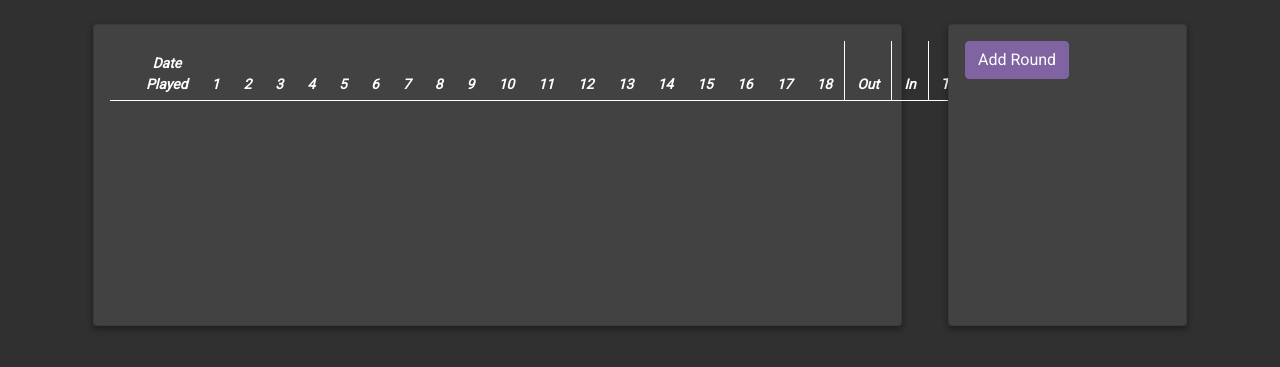
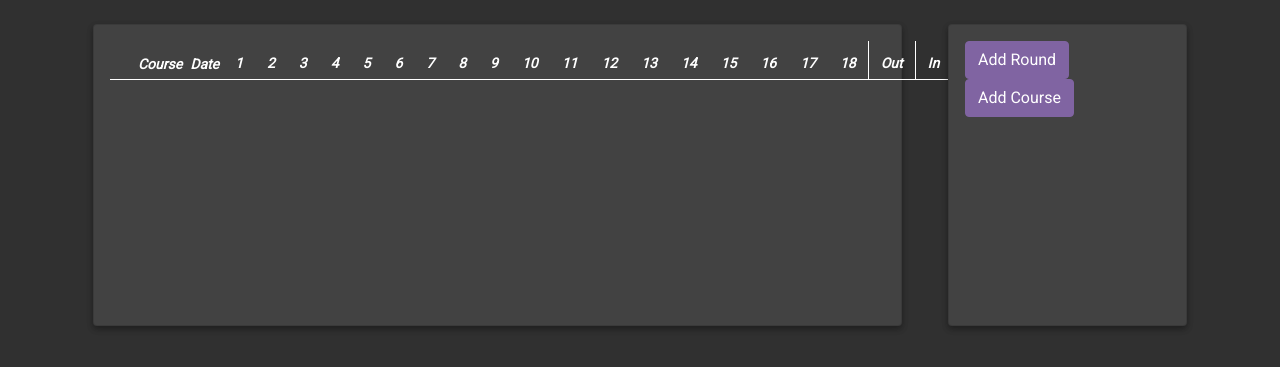
Before and after one commit to matthew11j/Multitool, a Flask app: page /golftracker in a window 1280 px wide. Shown: the part 56-423 px from the top of the page. Run offline with Flask 2, Linux system fonts and the light colour scheme; data that the repository does not hold is empty; some libraries are stand-ins or nearby versions.

Commit message:
add course

```diff
--- a/multitool/golf/forms.py
+++ b/multitool/golf/forms.py
@@ -7,7 +7,6 @@ from datetime import datetime
 from multitool.models import Golf_Round, User
 
 class Add_Round(FlaskForm):
-    # h1Score = IntegerField('Hole 1 Score', validators=[DataRequired(), NumberRange(1, 15)])
     h1Score = IntegerField('Hole 1 Score', validators=[NumberRange(1, 15), Optional()])
     h2Score = IntegerField('Hole 2 Score', validators=[NumberRange(1, 15), Optional()])
     h3Score = IntegerField('Hole 3 Score', validators=[NumberRange(1, 15), Optional()])
@@ -49,4 +48,9 @@ class Add_Round(FlaskForm):
     totalScore = StringField('Total Score')
     description = TextAreaField('Description')
     date_played = DateField('Date Played', format='%Y-%m-%d', validators=[DataRequired()], default=datetime.today)
+    course_played = StringField('Course Played')
     submit = SubmitField('Add Round')
+
+class Add_Course(FlaskForm):
+    name = StringField('Course Name', validators=[DataRequired()])
+    submit = SubmitField('Add Course')
--- a/multitool/golf/routes.py
+++ b/multitool/golf/routes.py
@@ -1,11 +1,11 @@
 from flask import render_template, url_for, flash, redirect, request, Blueprint, jsonify
 from multitool import db, bcrypt
-from multitool.golf.forms import Add_Round
+from multitool.golf.forms import Add_Round, Add_Course
 from multitool.models import Golf_Round, Golf_Course
 
 golf = Blueprint('golf', __name__)
 
-@golf.route("/golftracker", methods=['GET', 'POST'])
+@golf.route("/golftracker")
 def golftracker():
     golf_rounds = Golf_Round.query.all()
     golf_courses = Golf_Course.query.all()
@@ -14,6 +14,7 @@ def golftracker():
 @golf.route("/golftracker/addround", methods=['GET', 'POST'])
 def addround():
     form = Add_Round()
+    golf_courses = Golf_Course.query.all()
     if form.validate_on_submit():
         # Calculating front, back, total Scores
         # Defaulting empty scores
@@ -57,9 +58,20 @@ def addround():
                                         h12Putt=form.h12Putt.data, h13Putt=form.h13Putt.data, h14Putt=form.h14Putt.data,
                                         h15Putt=form.h15Putt.data, h16Putt=form.h16Putt.data, h17Putt=form.h17Putt.data,
                                         h18Putt=form.h18Putt.data, date_played=form.date_played.data,
-                                        backScore=back, frontScore=front, totalScore=total)
+                                        backScore=back, frontScore=front, totalScore=total, course_played=form.course_played.data)
         db.session.add(new_golf_round)
         db.session.commit()
         flash('Round added!', 'success')
         return jsonify(status='ok')
-    return render_template('addround/add.html', form=form)
+    return render_template('addround/add.html', form=form, golf_courses=golf_courses)
+
+@golf.route("/golftracker/addcourse", methods=['GET', 'POST'])
+def addcourse():
+    form = Add_Course()
+    if form.validate_on_submit():
+        new_golf_course = Golf_Course(name=form.name.data)
+        db.session.add(new_golf_course)
+        db.session.commit()
+        flash('Course added!', 'success')
+        return jsonify(status='ok')
+    return render_template('addcourse/add.html', form=form)
--- a/multitool/models.py
+++ b/multitool/models.py
@@ -85,6 +85,7 @@ class Golf_Round(db.Model):
     frontScore = db.Column(db.Integer)
     backScore = db.Column(db.Integer)
     totalScore = db.Column(db.Integer)
+    course_played = db.Column(db.Text, nullable=False)
 
     def __repr__(self):
         return f"Golf_Round('{self.description}', '{self.date_played}')"
--- a/multitool/static/main.css
+++ b/multitool/static/main.css
@@ -293,3 +293,8 @@ select:-webkit-autofill:focus {
   color: #DFDFDF;
   font-size: 0.75em;
 }
+
+.form-control-label {
+  padding-left: 1em;
+  padding-right: .5em;
+}
--- a/multitool/templates/account.html
+++ b/multitool/templates/account.html
@@ -50,7 +50,7 @@
                 </div>
             </fieldset>
             <div class="form-group">
-                {{ form.submit(class="btn btn-outline-info") }}
+                {{ form.submit(class="btn btn-primary") }}
             </div>
         </form>
     </div>
--- a/multitool/templates/golftracker.html
+++ b/multitool/templates/golftracker.html
@@ -9,7 +9,8 @@
                           <tr>
                             <th style="width: 2%;"></th>
                             <!-- <th scope="col">ID</th> -->
-                            <th scope="col">Date Played</th>
+                            <th scope="col" style="text-align: left; padding: 0.25rem; width: 20%;">Course</th>
+                            <th scope="col" style="text-align: left; padding: 0.25rem;">Date</th>
                             <th scope="col">1</th>
                             <th scope="col">2</th>
                             <th scope="col">3</th>
@@ -38,7 +39,8 @@
                                 <tr>
                                     <td></td>
                                     <!-- <td>{{ golf_round.id }}</td> -->
-                                    <td>{{ golf_round.date_played.strftime('%m/%d/%y') }}</td>
+                                    <td style="text-align: left;">{{ golf_round.course_played }}</td style="text-align: left;">
+                                    <td style="text-align: left;">{{ golf_round.date_played.strftime('%m/%d/%y') }}</td style="text-align: left;">
                                     <td><span class="cell-score">{{ golf_round.h1Score }}</span> <span class="cell-putt"> {{ golf_round.h1Putt }}</span></td>
                                     <td><span class="cell-score">{{ golf_round.h2Score }}</span> <span class="cell-putt"> {{ golf_round.h2Putt }}</span></td>
                                     <td><span class="cell-score">{{ golf_round.h3Score }}</span> <span class="cell-putt"> {{ golf_round.h3Putt }}</span></td>
@@ -70,8 +72,9 @@
         <div class="col-md-3">
             <div class="card dark-card mb-5 mx-2">
                 <div class="row card-content">
-                    <div class="col-md-4">
-                        <button type="button" class="btn btn-primary" data-toggle="modal" data-target="#addRoundModal" id="open-modal">Add Round</button>
+                    <div class="col-md-12">
+                        <span style="padding-right: 0.5em;"><button type="button" class="btn btn-primary" data-toggle="modal" data-target="#addRoundModal" id="open-modal">Add Round</button></span>
+                        <span><button type="button" class="btn btn-primary" data-toggle="modal" data-target="#addCourseModal" id="open-modal2">Add Course</button></span>
                     </div>
                     <!-- <div class="col-md-4">
                         <button type="button" class="btn btn-primary" id="addStepButton">Output</button>
@@ -93,5 +96,12 @@
           <div class="modal-content modal-content-custom">
           </div>
         </div>
-      </div>
+    </div>
+
+    <div class="modal fade" id="addCourseModal" tabindex="-1" role="dialog">
+        <div class="modal-dialog" role="document">
+          <div class="modal-content modal-content-custom">
+          </div>
+        </div>
+    </div>
 {% endblock content %}
--- a/multitool/templates/login.html
+++ b/multitool/templates/login.html
@@ -37,7 +37,7 @@
                 </div>
             </fieldset>
             <div class="form-group">
-                {{ form.submit(class="btn btn-outline-info") }}
+                {{ form.submit(class="btn btn-primary") }}
                 <small class="text-muted ml-2">
                     <a href="{{ url_for('users.reset_request') }}">Forgot Password?</a>
                 </small>
--- a/multitool/templates/register.html
+++ b/multitool/templates/register.html
@@ -60,7 +60,7 @@
                 </div>
             </fieldset>
             <div class="form-group">
-                {{ form.submit(class="btn btn-outline-info") }}
+                {{ form.submit(class="btn btn-primary") }}
             </div>
         </form>
     </div>
```
Also changed, not shown: multitool/templates/addcourse/add.html (added, +8 -0 lines), multitool/templates/addcourse/addcourse.html (added, +23 -0 lines), multitool/templates/addround/addround.html (+11 -1 lines), multitool/templates/layout.html (+31 -4 lines), multitool/site.db.
